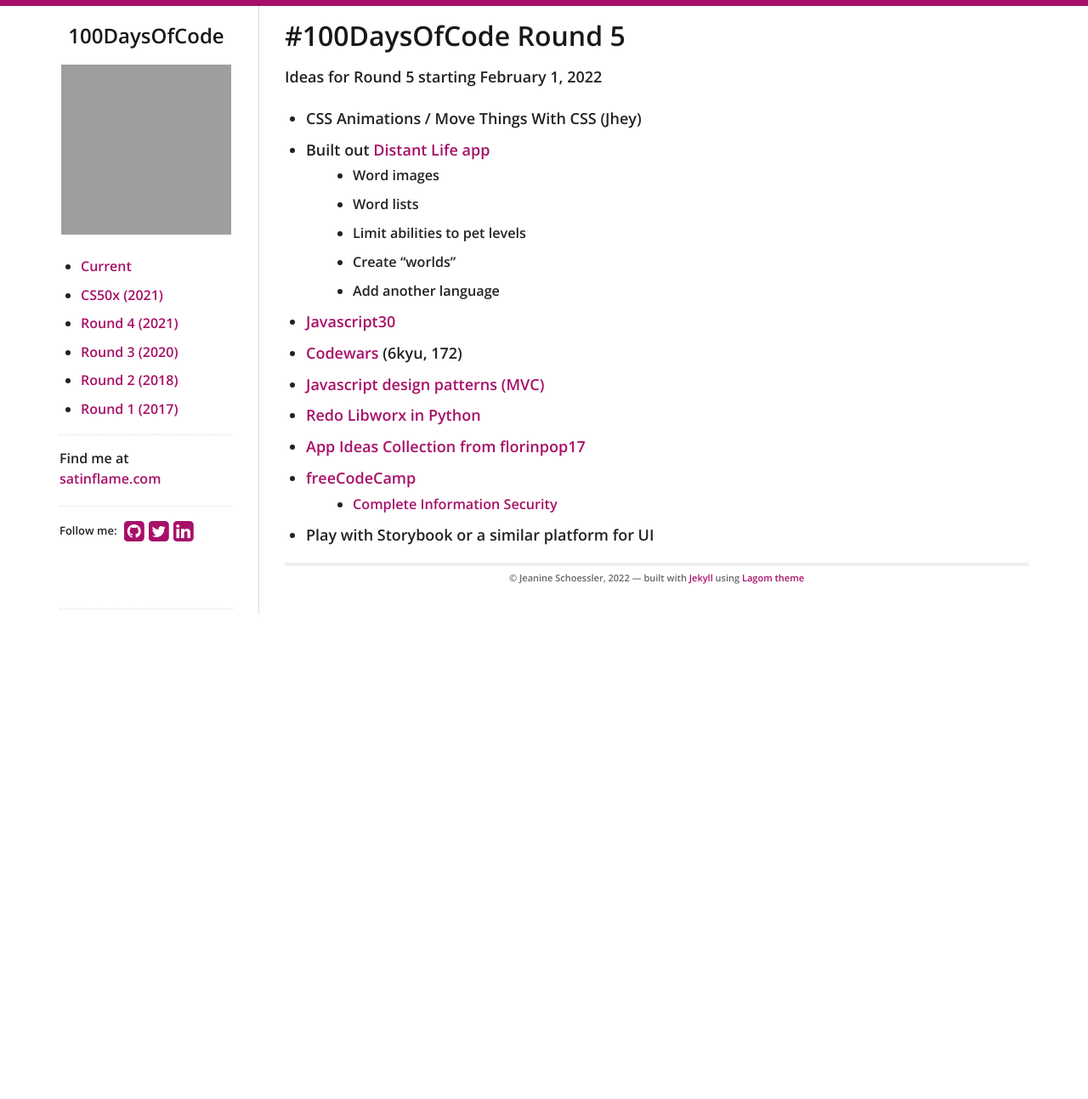
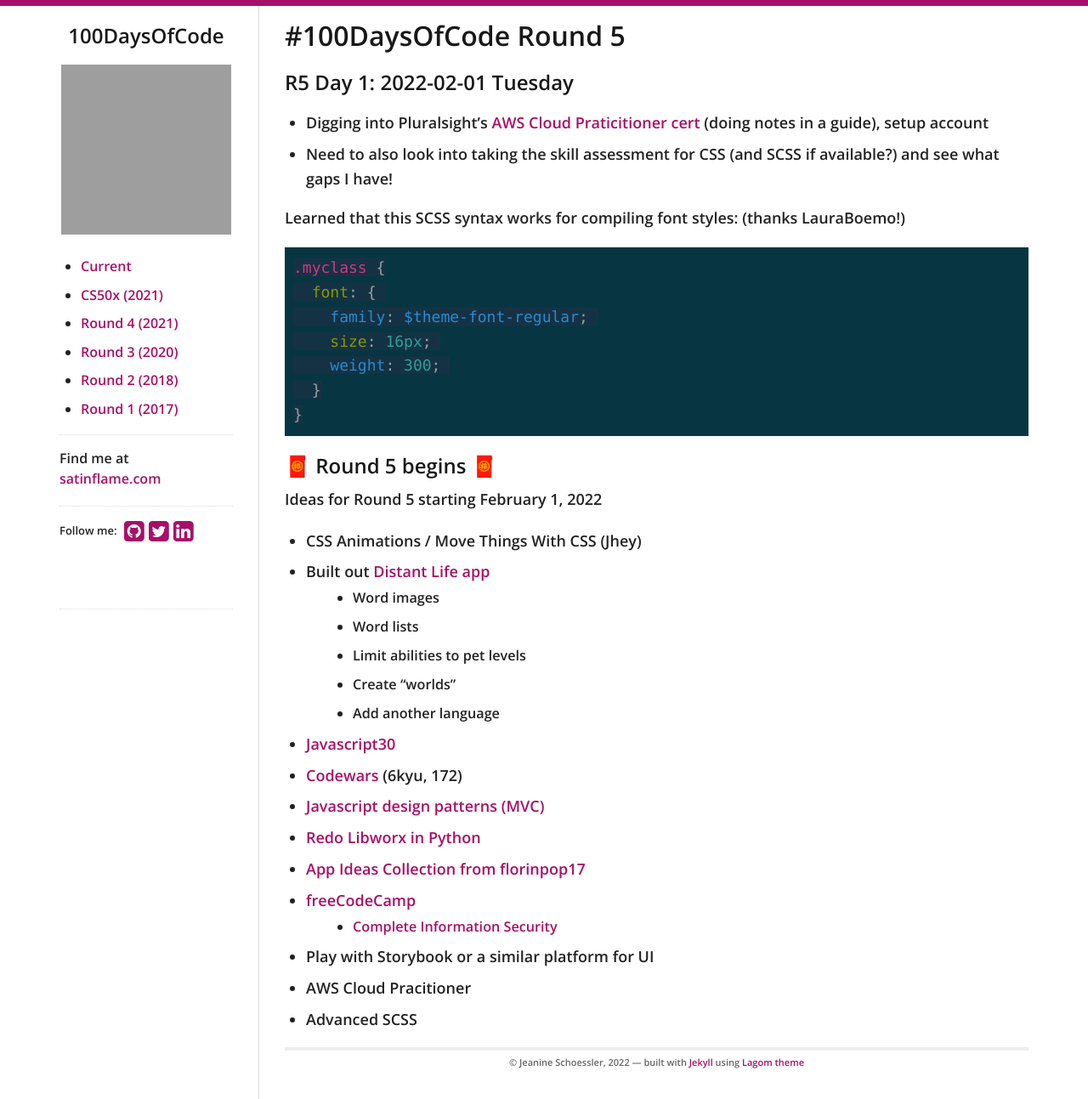
Before and after one commit to virtual/100daysofcode, a Jekyll site: the page built from index.md, in a window 1280 px wide. Shown: the whole page at 85% size. Built offline with Jekyll 4.4.1, drawn with Linux system fonts in a browser that asks for light colours; nearby versions of some CDN libraries; our own code applies the rules of GitHub Pages for plain Markdown files; before the commit the page ends 900 px from its top, so only the background shows below that; grey boxes are pictures that could not be loaded.

Commit message:
Update index.md

````diff
--- a/index.md
+++ b/index.md
@@ -1,5 +1,23 @@
 # #100DaysOfCode Round 5
 
+## R5 Day 1: 2022-02-01 Tuesday
+
+- Digging into Pluralsight's [AWS Cloud Praticitioner cert](https://app.pluralsight.com/explore/certifications/topics/aws) (doing notes in a guide), setup account
+- Need to also look into taking the skill assessment for CSS (and SCSS if available?) and see what gaps I have!
+
+Learned that this SCSS syntax works for compiling font styles: (thanks LauraBoemo!)
+
+```scss
+.myclass {
+  font: {
+    family: $theme-font-regular;
+    size: 16px;
+    weight: 300;
+  }
+}
+```
+
+## 🧧 Round 5 begins 🧧
 
 Ideas for Round 5 starting February 1, 2022
 
@@ -19,3 +37,5 @@ Ideas for Round 5 starting February 1, 2022
 - [freeCodeCamp](https://www.freecodecamp.org)
   - [Complete Information Security](https://www.freecodecamp.org/learn/information-security/)
 - Play with Storybook or a similar platform for UI
+- AWS Cloud Pracitioner
+- Advanced SCSS
````
